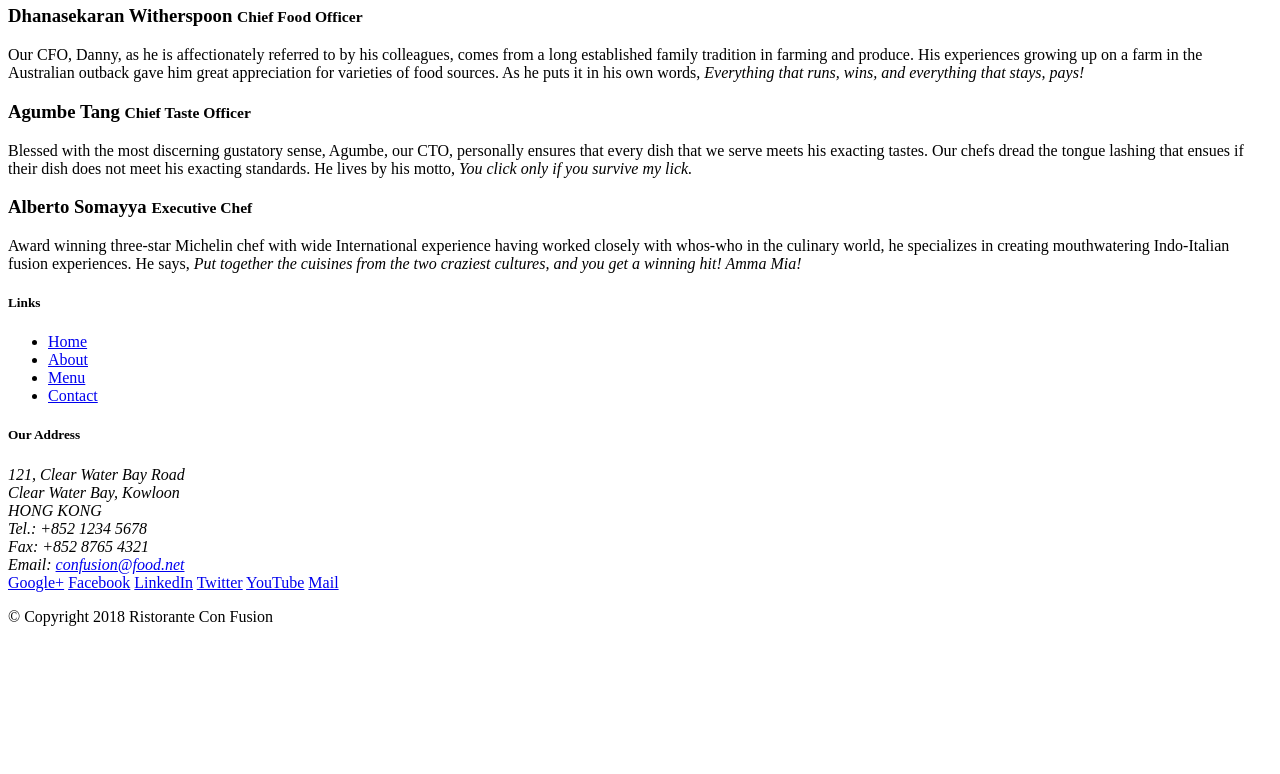
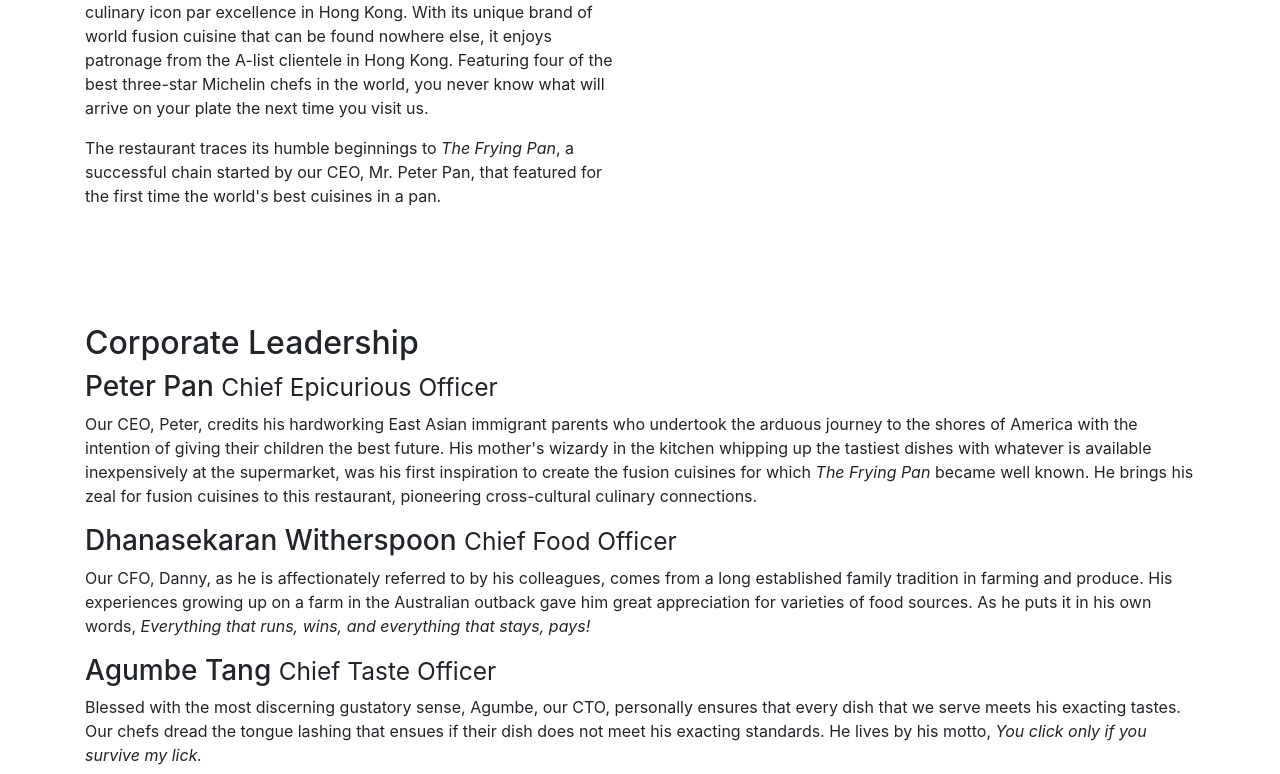
Before and after one commit to Preshstiks/Bootstrap5, a website: page index.html in a window 1280 px wide. Shown: the part 471-1245 px from the top of the page. Before the commit the page ends 1113 px from the top, so only its background shows below. Drawn offline with nearby package versions, Linux system fonts and the light colour scheme.

Commit message:
Assignment 1

```diff
--- /dev/null
+++ b/css/style.css
@@ -0,0 +1,18 @@
+.container-fluid{
+    padding: 70px 30px;
+    margin: 0px auto;
+    background-color: #9575CD;
+    color: floralwhite;
+}
+.row-about{
+   padding: 50px 15px 50px 15px;
+   margin: 0px;
+}
+.footer{
+    background-color: #D1C4E9;
+    margin: 0px auto;
+    padding: 20px 0px
+}
+.row-content{
+    padding: 50px 15px;
+}
--- a/index.html
+++ b/index.html
@@ -2,10 +2,12 @@
 <html lang="en">
 
 <head>
-
+    <meta charset=UTF-8">
+    <meta name="viewport" content="width=device-width, initial-scale=1.0">
+    <meta http-equiv="X-UA-Compatible" content="ie=edge">
     <title>Ristorante Con Fusion: About Us</title>
-    <link rel="stylesheet" href="style.css">
-    <link rel="stylesheet" href="style.css">
+    <link rel="stylesheet" href="node_modules/bootstrap/dist/css/bootstrap.min.css">
+    <link rel="stylesheet" href="css/style.css">
 
 </head>
 
@@ -24,36 +26,36 @@
         </div>
     </header>
 
-    <div>
-        <div>
-            <div>
+    <div class="container">
+        <div class="row">
+            <div class="col">
                <h3>About Us</h3>
                <hr>
             </div>
         </div>
 
-        <div>
-            <div>
+        <div class="row">
+            <div class="col-sm-6 row-about">
                 <h2>Our History</h2>
                 <p>Started in 2010, Ristorante con Fusion quickly established itself as a culinary icon par excellence in Hong Kong. With its unique brand of world fusion cuisine that can be found nowhere else, it enjoys patronage from the A-list clientele in Hong Kong.  Featuring four of the best three-star Michelin chefs in the world, you never know what will arrive on your plate the next time you visit us.</p>
                 <p>The restaurant traces its humble beginnings to <em>The Frying Pan</em>, a successful chain started by our CEO, Mr. Peter Pan, that featured for the first time the world's best cuisines in a pan.</p>
             </div>
-            <div>
+            <div class="col-auto">
             </div>
         </div>
 
 
-        <div>
-            <div>
+        <div class="row">
+            <div class="col-sm-12 row-content">
                 <h2>Corporate Leadership</h2>
                 <h3>Peter Pan <small>Chief Epicurious Officer</small></h3>
-                <p>Our CEO, Peter, credits his hardworking East Asian immigrant parents who undertook the arduous journey to the shores of America with the intention of giving their children the best future. His mother's wizardy in the kitchen whipping up the tastiest dishes with whatever is available inexpensively at the supermarket, was his first inspiration to create the fusion cuisines for which <em>The Frying Pan</em> became well known. He brings his zeal for fusion cuisines to this restaurant, pioneering cross-cultural culinary connections.</p>
+                <p class="d-none d-sm-block">Our CEO, Peter, credits his hardworking East Asian immigrant parents who undertook the arduous journey to the shores of America with the intention of giving their children the best future. His mother's wizardy in the kitchen whipping up the tastiest dishes with whatever is available inexpensively at the supermarket, was his first inspiration to create the fusion cuisines for which <em>The Frying Pan</em> became well known. He brings his zeal for fusion cuisines to this restaurant, pioneering cross-cultural culinary connections.</p>
                 <h3>Dhanasekaran Witherspoon <small>Chief Food Officer</small></h3>
-                <p>Our CFO, Danny, as he is affectionately referred to by his colleagues, comes from a long established family tradition in farming and produce. His experiences growing up on a farm in the Australian outback gave him great appreciation for varieties of food sources. As he puts it in his own words, <em>Everything that runs, wins, and everything that stays, pays!</em></p>
+                <p class="d-none d-sm-block">Our CFO, Danny, as he is affectionately referred to by his colleagues, comes from a long established family tradition in farming and produce. His experiences growing up on a farm in the Australian outback gave him great appreciation for varieties of food sources. As he puts it in his own words, <em>Everything that runs, wins, and everything that stays, pays!</em></p>
                 <h3>Agumbe Tang <small>Chief Taste Officer</small></h3>
-                <p>Blessed with the most discerning gustatory sense, Agumbe, our CTO, personally ensures that every dish that we serve meets his exacting tastes. Our chefs dread the tongue lashing that ensues if their dish does not meet his exacting standards. He lives by his motto, <em>You click only if you survive my lick.</em></p>
+                <p class="d-none d-sm-block">Blessed with the most discerning gustatory sense, Agumbe, our CTO, personally ensures that every dish that we serve meets his exacting tastes. Our chefs dread the tongue lashing that ensues if their dish does not meet his exacting standards. He lives by his motto, <em>You click only if you survive my lick.</em></p>
                 <h3>Alberto Somayya <small>Executive Chef</small></h3>
-                <p>Award winning three-star Michelin chef with wide International experience having worked closely with whos-who in the culinary world, he specializes in creating mouthwatering Indo-Italian fusion experiences. He says, <em>Put together the cuisines from the two craziest cultures, and you get a winning hit! Amma Mia!</em></p>
+                <p class="d-none d-sm-block">Award winning three-star Michelin chef with wide International experience having worked closely with whos-who in the culinary world, he specializes in creating mouthwatering Indo-Italian fusion experiences. He says, <em>Put together the cuisines from the two craziest cultures, and you get a winning hit! Amma Mia!</em></p>
             </div>
        </div>
 
@@ -100,6 +102,9 @@
            </div>
         </div>
     </footer>
+    <script src="node_modules/jquery/dist/jquery.min.js"></script>
+    <script src="node_modules/@popperjs/core/dist/umd/popper.min.js"></script>
+    <script src="node_modules/bootstrap/dist/js/bootstrap.min.js"></script>
 
 </body>
 
```
